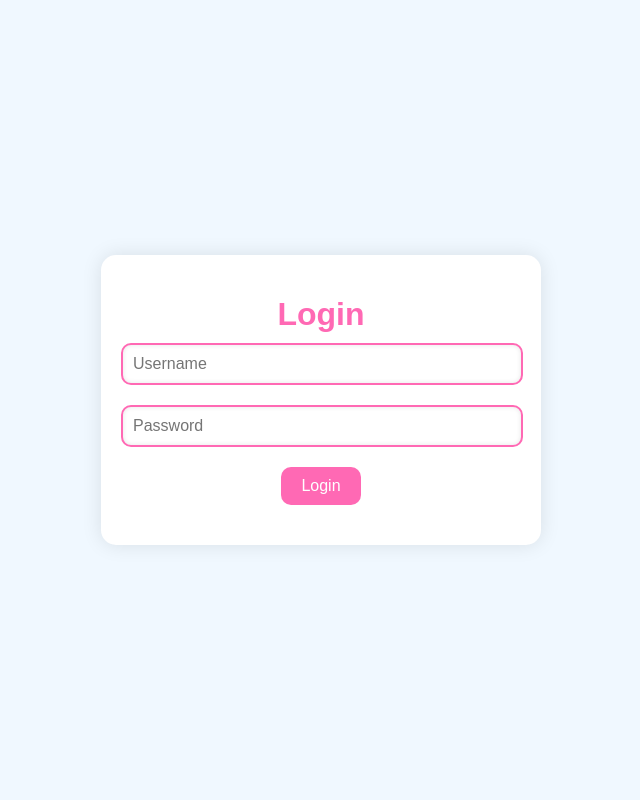
After one commit to tk42/pypi-dependencies-downloader, a FastAPI app: template templates/login.html in a window 1280 px wide. The commit adds this page. Shown: the whole page, without its empty margins (319-959 px from the left). Run offline with FastAPI, Linux system fonts and the light colour scheme; the template is opened without the code that fills it, so the values that code supplies are empty.

Commit message:
chore: Add login functionality to main.py and login.html template

```diff
--- a/main.py
+++ b/main.py
@@ -1,7 +1,8 @@
 from fastapi import FastAPI, Form, Request
-from fastapi.responses import JSONResponse
+from fastapi.responses import JSONResponse, RedirectResponse
 from fastapi.staticfiles import StaticFiles
 from fastapi.templating import Jinja2Templates
+from starlette.middleware.sessions import SessionMiddleware
 import requests
 import subprocess
 import os
@@ -13,11 +14,41 @@ from botocore.exceptions import NoCredentialsError
 
 app = FastAPI()
 
+# S3 client setup
+s3 = boto3.client("s3")
+
+# セッションミドルウェアの設定
+app.add_middleware(SessionMiddleware, secret_key=os.environ.get("SECRET_KEY"))
+
 templates = Jinja2Templates(directory="templates")
 app.mount("/static", StaticFiles(directory="static"), name="static")
 
-# S3 client setup
-s3 = boto3.client("s3")
+
+def authenticate_user(username: str, password: str):
+    return username == os.environ.get("USERNAME") and password == os.environ.get(
+        "PASSWORD"
+    )
+
+
+def get_current_user(request: Request):
+    if "user" not in request.session:
+        return None
+    return request.session["user"]
+
+
+@app.get("/login")
+async def login_form(request: Request):
+    return templates.TemplateResponse("login.html", {"request": request})
+
+
+@app.post("/login")
+async def login(request: Request, username: str = Form(...), password: str = Form(...)):
+    if authenticate_user(username, password):
+        request.session["user"] = username
+        return RedirectResponse(url="/", status_code=303)
+    return templates.TemplateResponse(
+        "login.html", {"request": request, "invalid": True}
+    )
 
 
 def download_wheels(package_name):
@@ -53,6 +84,9 @@ def upload_to_s3(file_path, bucket_name, s3_file_name):
 
 @app.get("/")
 async def read_root(request: Request):
+    user = get_current_user(request)
+    if not user:
+        return RedirectResponse(url="/login")
     return templates.TemplateResponse("index.html", {"request": request})
 
 
--- a/requirements.txt
+++ b/requirements.txt
@@ -4,3 +4,4 @@ requests
 pip
 jinja2
 boto3
+itsdangerous
--- a/static/styles.css
+++ b/static/styles.css
@@ -52,6 +52,17 @@ input[type="text"] {
     font-size: 1em;
 }
 
+input[type="password"] {
+    width: calc(100% - 22px);
+    padding: 10px;
+    margin-bottom: 20px;
+    border: 2px solid #ff69b4;
+    border-radius: 10px;
+    box-shadow: inset 0 0 5px rgba(0, 0, 0, 0.1);
+    font-size: 1em;
+}
+
+
 button {
     background-color: #ff69b4;
     color: white;
--- /dev/null
+++ b/templates/login.html
@@ -0,0 +1,28 @@
+<!DOCTYPE html>
+<html lang="en">
+  <head>
+    <meta charset="UTF-8" />
+    <meta name="viewport" content="width=device-width, initial-scale=1.0" />
+    <title>Login</title>
+    <link rel="stylesheet" href="/static/styles.css" />
+  </head>
+  <body>
+    <div class="container">
+      <h1>Login</h1>
+      <form method="post" action="/login">
+        <input type="text" name="username" placeholder="Username" required />
+        <input
+          type="password"
+          name="password"
+          placeholder="Password"
+          required
+        />
+        <button type="submit">Login</button>
+        <p style="color: red" id="error-message"></p>
+      </form>
+      {% if invalid %}
+      <p style="color: red">Invalid username or password</p>
+      {% endif %}
+    </div>
+  </body>
+</html>
```
